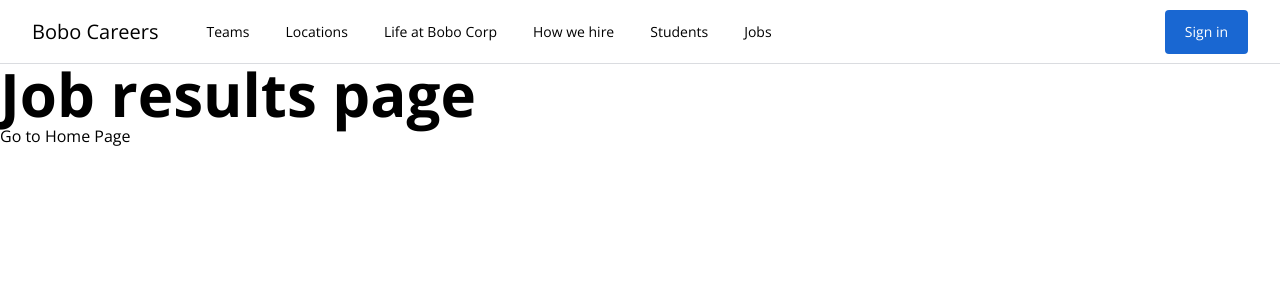
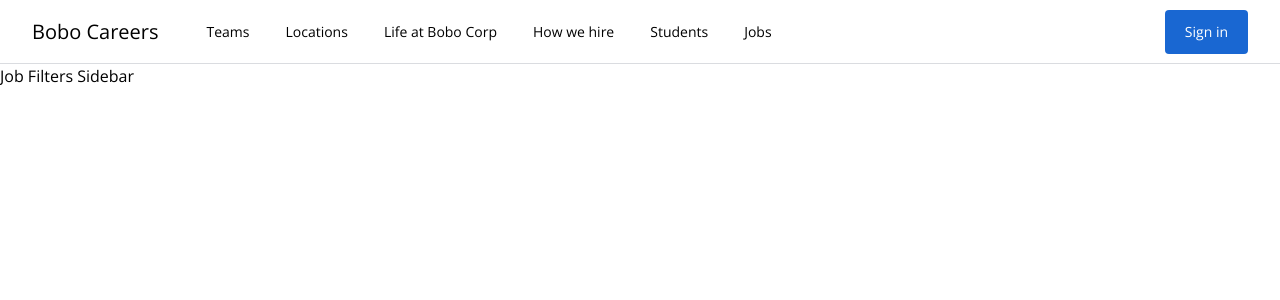
Before and after one commit to theopauw/vue-masterclass-jobsearch, a Vue app: page /#/ in a window 1280 px wide. Both pictures are taken after typing "Sample", "Sample" into the empty fields and a click on the button "Search". Shown: the top 300 px of the page. Built offline with nearby package versions, Linux system fonts and the light colour scheme.

Commit message:
added JobFiltersSidebar

```diff
--- /dev/null
+++ b/src/components/JobResults/JobFiltersSidebar/JobFiltersSidebar.vue
@@ -0,0 +1,11 @@
+<template>
+<div>
+  Job Filters Sidebar
+</div>
+</template>
+
+<script>
+  export default {
+    name: "JobFiltersSidebar",
+  }
+</script>
--- a/src/views/JobResultsView.vue
+++ b/src/views/JobResultsView.vue
@@ -1,15 +1,16 @@
 <template>
-  <h1 class="text-6xl font-bold">Job results page</h1>
-  <button @click="goToHome">Go to Home Page</button>
+  <div>
+    <job-filters-sidebar />
+  </div>
 </template>
 
 <script>
+import JobFiltersSidebar from "@/components/JobResults/JobFiltersSidebar/JobFiltersSidebar.vue";
+
 export default {
   name: "JobResultsView",
-  methods: {
-    goToHome() {
-      this.$router.push({ name: "Home" });
-    },
+  components: {
+    JobFiltersSidebar,
   },
 };
 </script>
```
